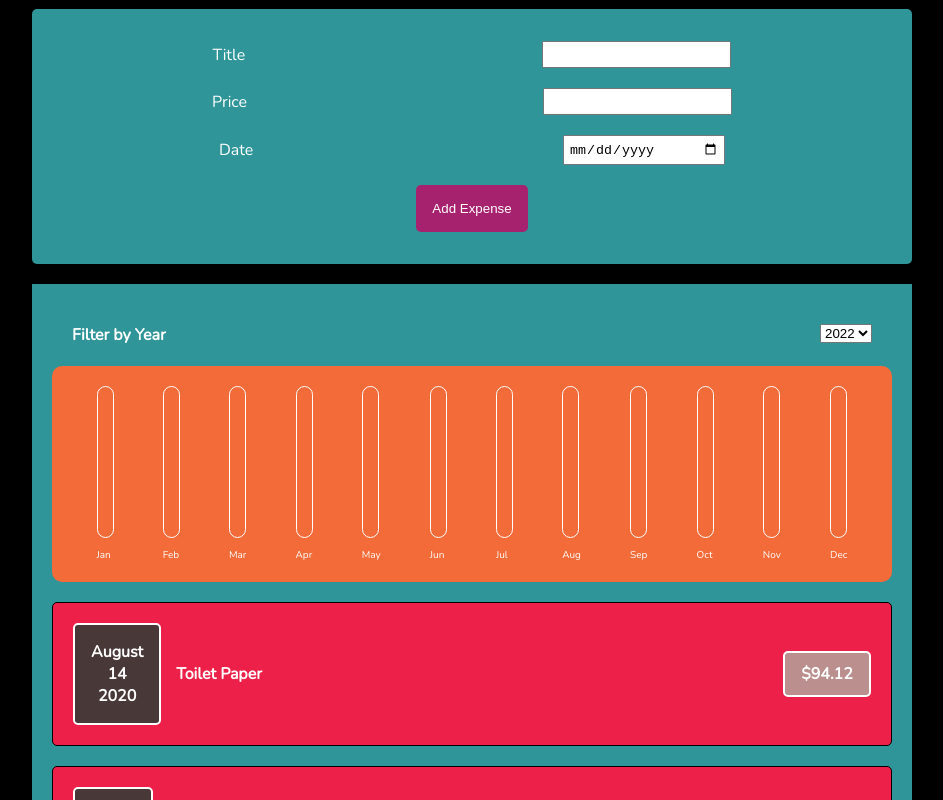
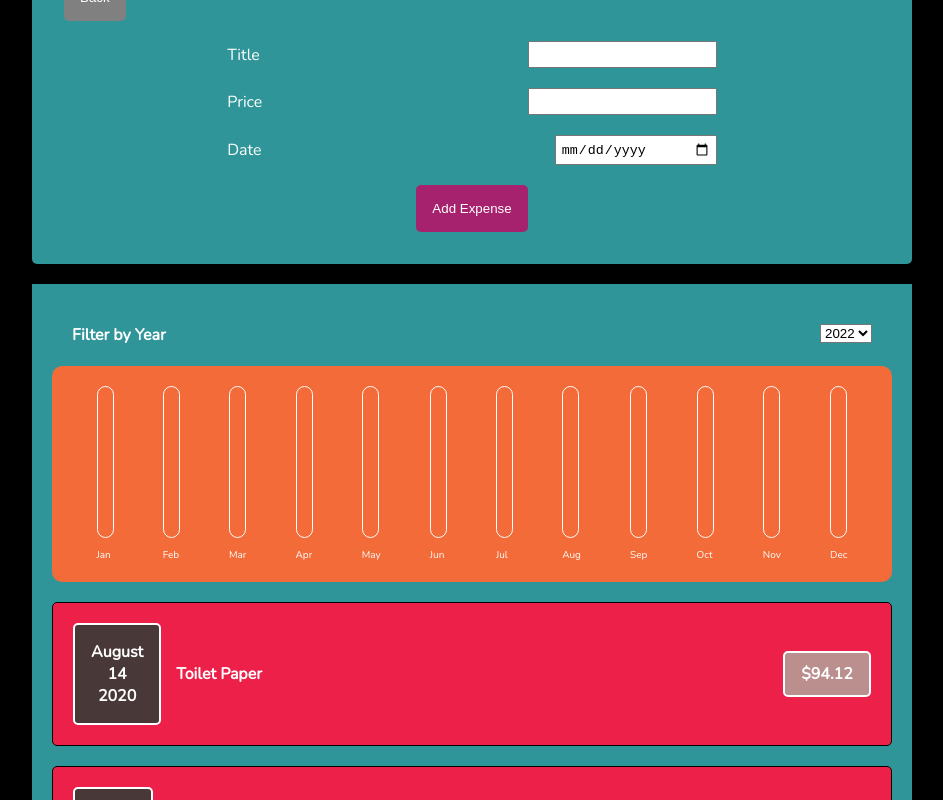
Before and after one commit to sangeetha28/simple-projects, a React (Create React App) app in the folder Expense-tracker/: page / in a window 1280 px wide. Both pictures are taken after a click on the button "Show New Expense Form". Shown: the top 800 px of the page, without its empty margins (168-1111 px from the left). Built offline with nearby package versions, Linux system fonts and the light colour scheme.

Commit message:
fix back button

```diff
--- a/Expense-tracker/src/components/ExpenseCard/index.js
+++ b/Expense-tracker/src/components/ExpenseCard/index.js
@@ -1,7 +1,6 @@
 import classes from "./index.module.css";
 
 function ExpenseCard({ item }) {
-  console.log("item", item);
   const { title, amount, date } = item;
 
   const year = date.getFullYear();
--- a/Expense-tracker/src/components/NewExpenseForm/index.js
+++ b/Expense-tracker/src/components/NewExpenseForm/index.js
@@ -35,14 +35,14 @@ const NewExpenseForm = (props) => {
   };
 
   return (
-    <>
+    <div className={classes.container}>
       <button
         className={classes.back}
         onClick={() => expenseFormHandler(false)}
       >
         Back
       </button>
-      <form onSubmit={submitHandler} className={classes.container}>
+      <form onSubmit={submitHandler} className={classes.formContainer}>
         <div className={classes.inputContainer}>
           <label htmlFor="title">Title</label>
           <input id="title" value={input.title} onChange={titleChangeHandler} />
@@ -62,7 +62,7 @@ const NewExpenseForm = (props) => {
         </div>
         <button>Add Expense</button>
       </form>
-    </>
+    </div>
   );
 };
 
--- a/Expense-tracker/src/components/NewExpenseForm/index.module.css
+++ b/Expense-tracker/src/components/NewExpenseForm/index.module.css
@@ -13,11 +13,20 @@
   gap: 20px;
 }
 
+.formContainer {
+  width: 60%;
+  display: flex;
+  flex-direction: column;
+  justify-content: space-between;
+  gap: 20px;
+  align-items: center;
+}
+
 .inputContainer {
   width: 100%;
   display: flex;
   text-align: center;
-  justify-content: space-around;
+  justify-content: space-between;
   align-items: center;
 }
 
```
